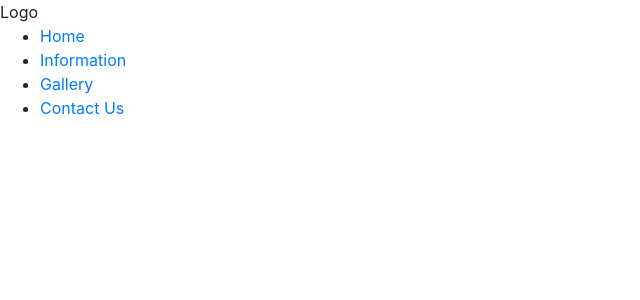
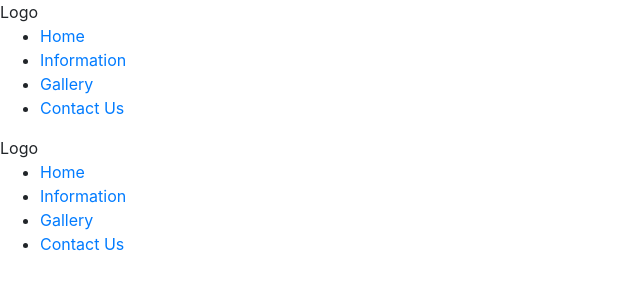
Before and after one commit to francescopapini/ventos, a React (Create React App) app: page / in a window 1280 px wide. Shown: the top 300 px of the page, without its empty margins (0-640 px from the left). Built offline with nearby package versions, Linux system fonts and the light colour scheme.

Commit message:
added footer component

```diff
--- a/src/App.js
+++ b/src/App.js
@@ -1,12 +1,15 @@
 import React, { Component } from 'react'
 import './App.css'
 import Navbar from './components/navbarComponent'
+import Footer from './components/footerComponent'
 
 class App extends Component {
   render() {
     return (
       <div className="App">
         <Navbar />
+        <Footer />
+
       </div>
     );
   }
--- /dev/null
+++ b/src/components/footerComponent/index.js
@@ -0,0 +1,25 @@
+import React, { Component } from 'react'
+
+class Navbar extends Component {
+  render() {
+    return (
+      <header>
+        <div className="logo">
+          Logo
+        </div>
+
+        <nav>
+          <ul>
+            <li><a href="#">Home</a></li>
+            <li><a href="#">Information</a></li>
+            <li><a href="#">Gallery</a></li>
+            <li><a href="#">Contact Us</a></li>
+          </ul>
+        </nav>
+
+      </header>
+    );
+  }
+}
+
+export default Navbar;
```
